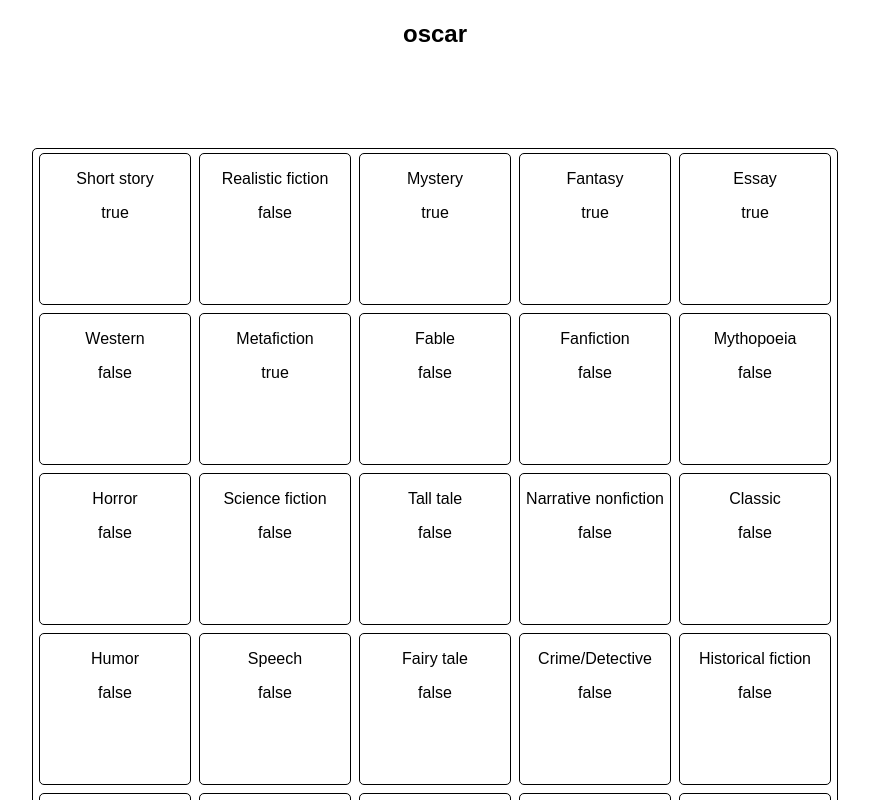
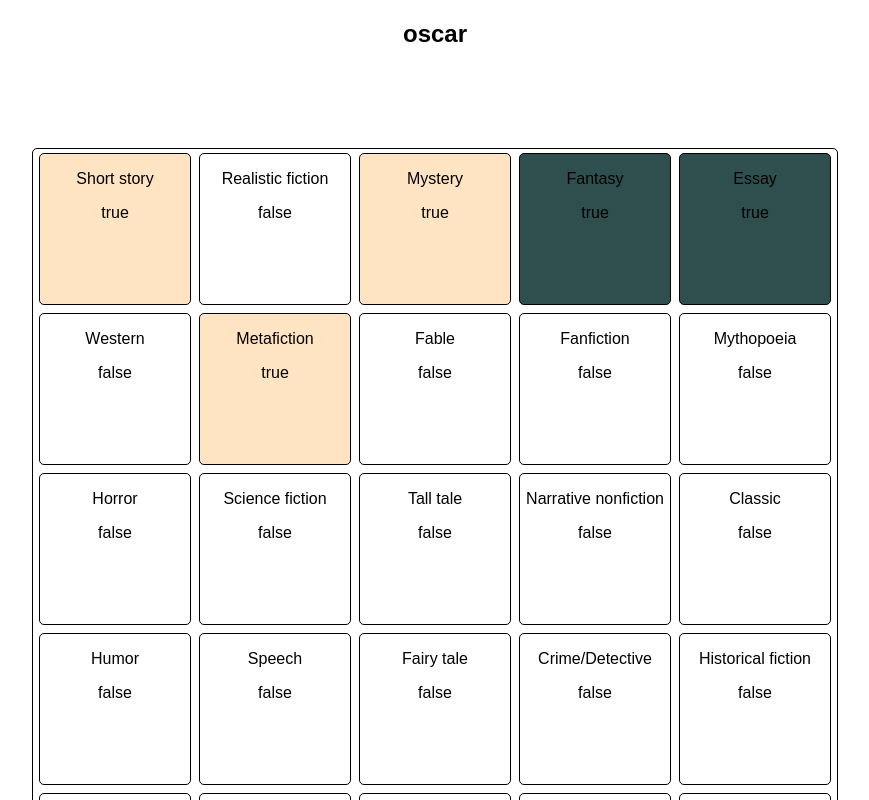
Before and after one commit to sea-golden-bears-2017/react-is-awesome, a React (Create React App) app: page / in a window 1280 px wide. Shown: the top 800 px of the page, without its empty margins (205-1074 px from the left). Built offline with nearby package versions, Linux system fonts and the light colour scheme.

Commit message:
Turn bingo squares color if user has read a book of that genre

```diff
--- a/src/board.css
+++ b/src/board.css
@@ -16,3 +16,7 @@
   margin: 4px;
   border-radius: 5px;
 }
+
+.true {
+  background-color: blue;
+}
--- a/src/components/Cell.js
+++ b/src/components/Cell.js
@@ -10,9 +10,19 @@ class Cell extends Component {
 
 
 
+
   render() {
+    const getRandomColor = () => {
+      const colors = ["aquamarine", 'olive', 'bisque', 'coral', 'darkslategray', 'indianred']
+      return colors[Math.floor(Math.random() * 6)]
+    }
+    const setColorStyle = () => {
+      if(this.props.hasReadABook === 'true') {
+      return  {'background-color': getRandomColor()}
+      }
+    }
     return (
-      <div className="Cell" id={this.props.genre} onClick={this.props.onClick}>
+      <div className={"Cell " + this.props.hasReadABook} id={this.props.genre} onClick={this.props.onClick} style={setColorStyle()}>
         <p>{this.props.genre}</p>
         <p>{this.props.hasReadABook}</p>
       </div>
```
